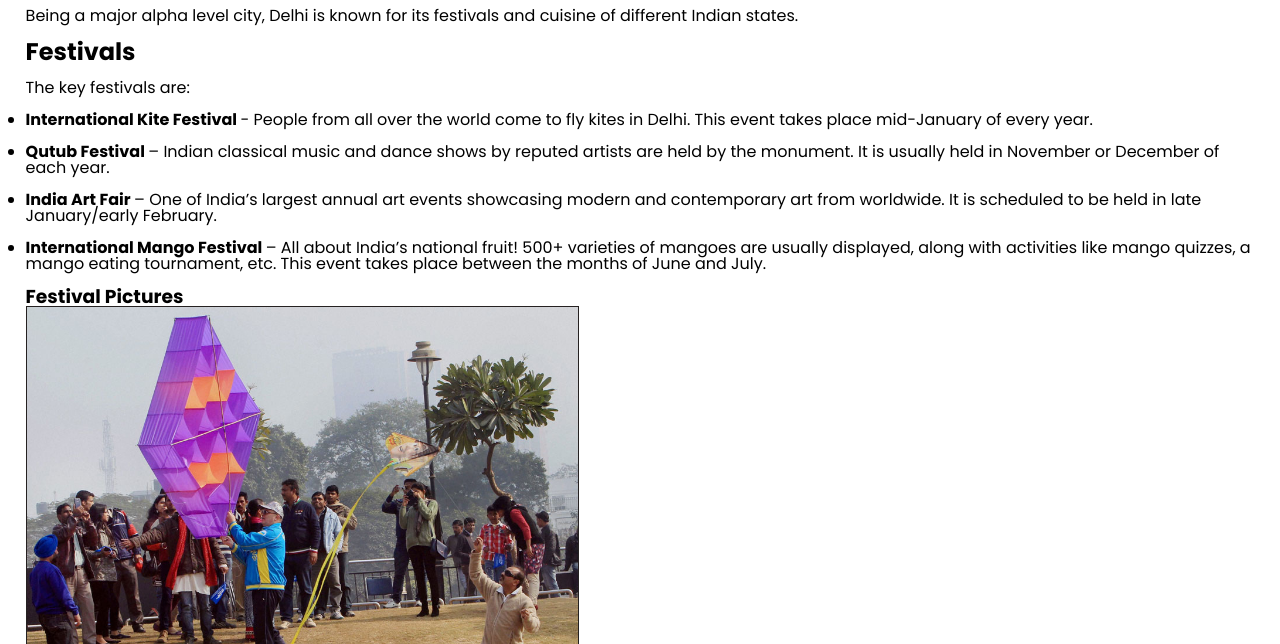
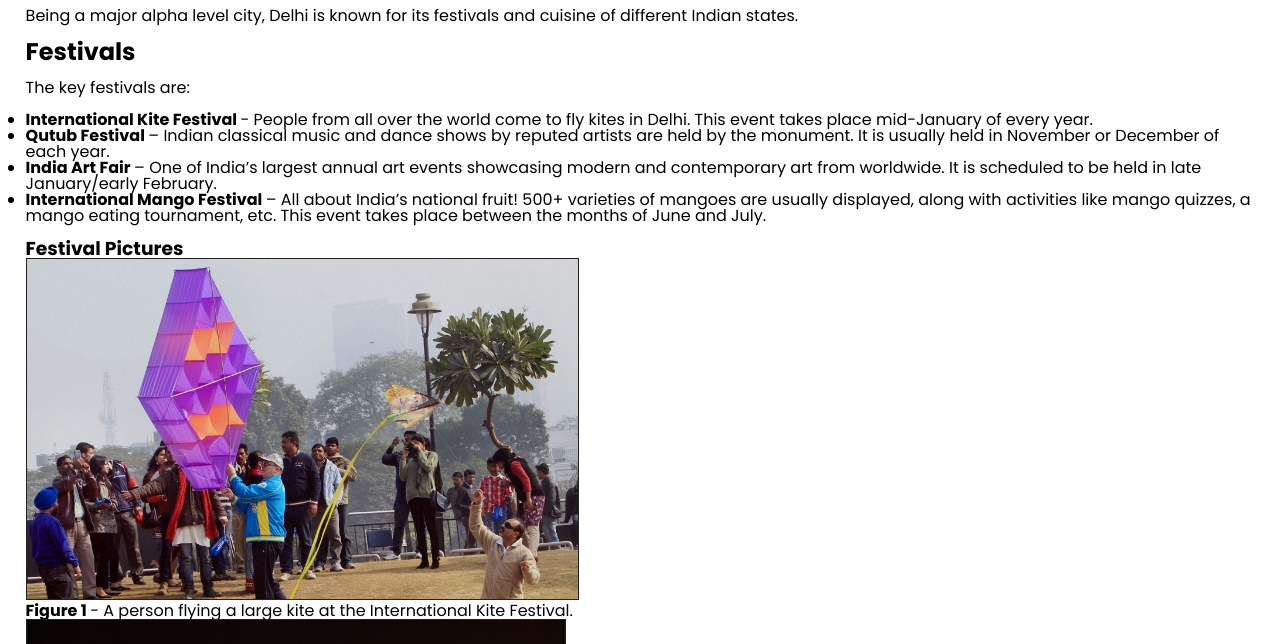
Before and after one commit to sbabtiwa/Delhi, a plain HTML site: page culture.html in a window 1280 px wide. Shown: the part 142-786 px from the top of the page. Drawn offline with Linux system fonts and the light colour scheme.

Commit message:
Add files via upload

```diff
--- a/culture.html
+++ b/culture.html
@@ -25,12 +25,11 @@
 	<h2> Festivals </h2> <br>
 	<p> The key festivals are: </p> <br>
 	<ul>
-		<li> <strong> International Kite Festival </strong> - People from all over the world come to fly kites in Delhi. This event takes place mid-January of every year.</li> <br>
-		<li> <strong> Qutub Festival </strong> – Indian classical music and dance shows by reputed artists are held by the monument. It is usually held in November or December of each year. </li> <br>
-		<li> <strong> India Art Fair </strong> – One of India’s largest annual art events showcasing modern and contemporary art from worldwide. It is scheduled to be held in late January/early February. </li> <br>
+		<li> <strong> International Kite Festival </strong> - People from all over the world come to fly kites in Delhi. This event takes place mid-January of every year.</li>
+		<li> <strong> Qutub Festival </strong> – Indian classical music and dance shows by reputed artists are held by the monument. It is usually held in November or December of each year. </li>
+		<li> <strong> India Art Fair </strong> – One of India’s largest annual art events showcasing modern and contemporary art from worldwide. It is scheduled to be held in late January/early February. </li>
 		<li> <strong> International Mango Festival </strong> – All about India’s national fruit! 500+ varieties of mangoes are usually displayed, along with activities like mango quizzes, a mango eating tournament, etc. This event takes place between the months of June and July. </li>
-		<br>
-	</ul>
+	</ul> <br>
 
 	<h3> Festival Pictures </h3>
 
@@ -59,11 +58,11 @@
 				</figure>
 			</div>
 	</div>
-
+	<br>
 	<h2> Food </h2> <br>
 	<p> Experience a wide range of Indian food at: </p> <br>
 		<ul>
-			<li> <strong> Dilli Haat </strong> - A paid entrance open-air food plaza and craft market </li> <br>
+			<li> <strong> Dilli Haat </strong> - A paid entrance open-air food plaza and craft market </li>
 			<li> <strong> National Street Food Festival </strong> - Street food from many Indian states that runs for 3 days </li>
 		</ul> <br>
 	<p>Looking for North Indian restaurants in Delhi? <a href = "https://www.tripsavvy.com/best-north-indian-restaurants-in-delhi-1539826"> Click here to take a look at this site. </a> </p>
```
